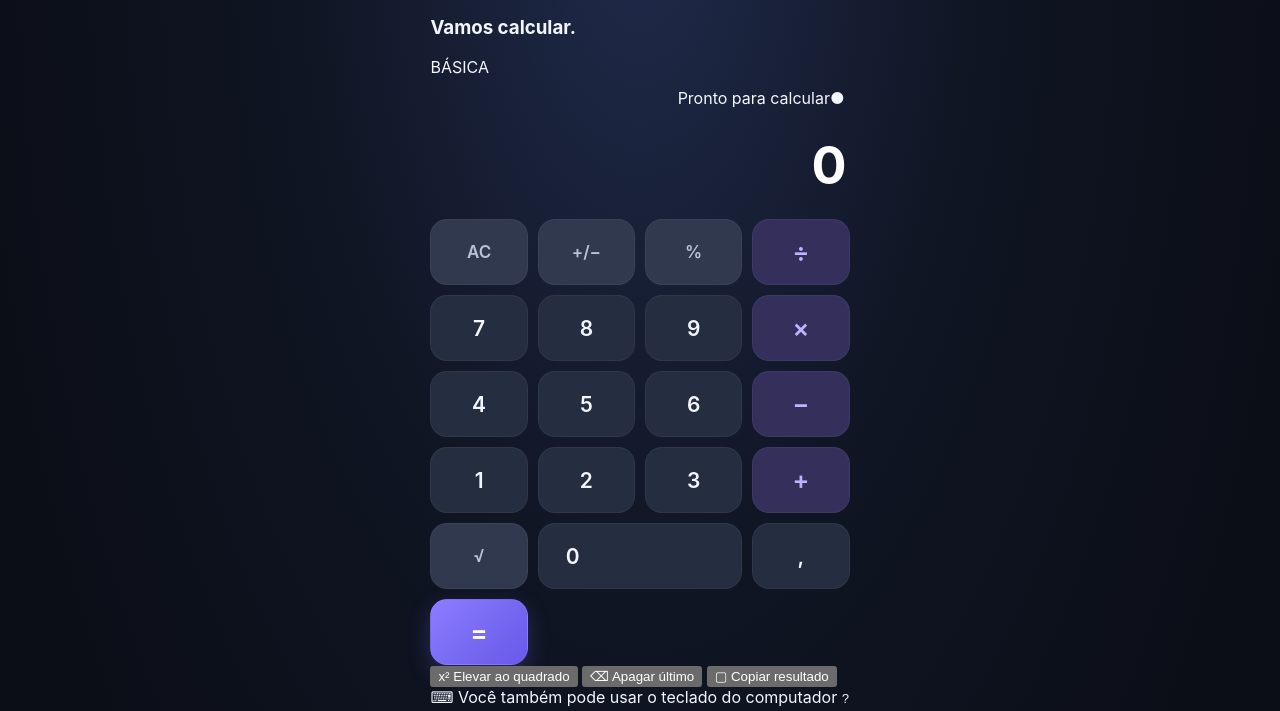
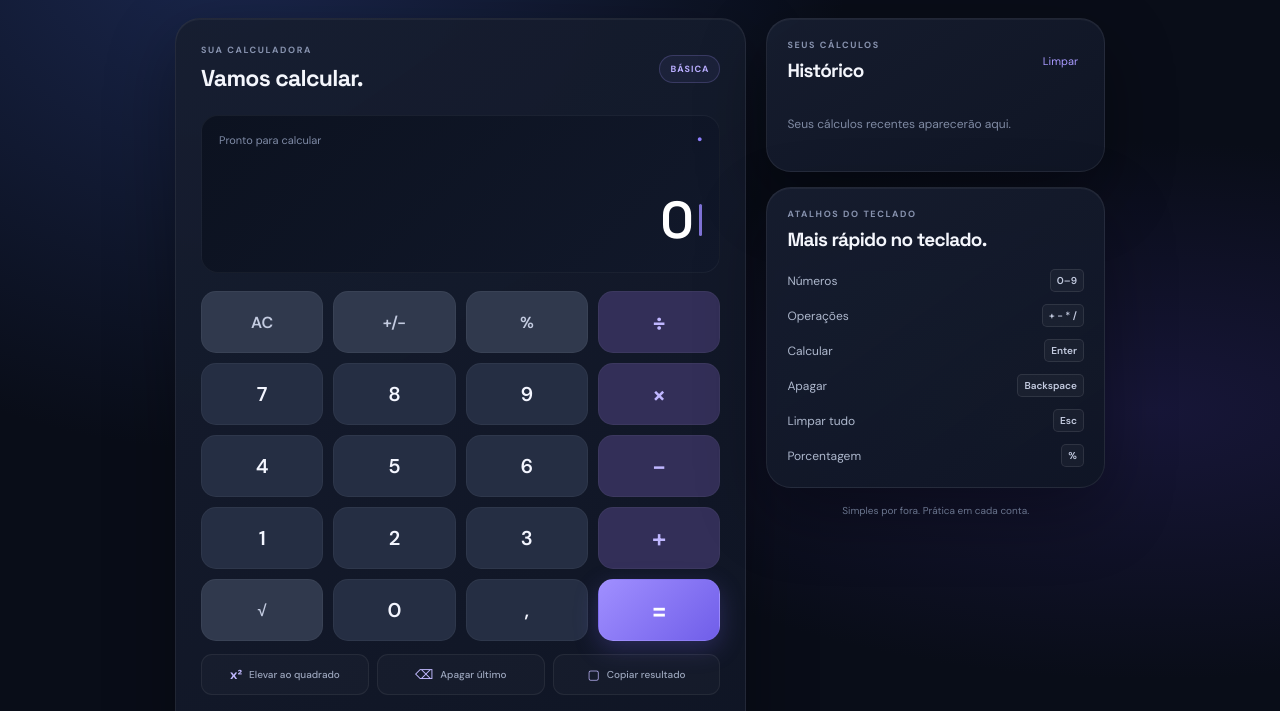
Before and after one commit to gpireseng1141/calculadora, a plain HTML site: page index.html in a window 1280 px wide. Shown: the part 90-801 px from the top of the page. Drawn offline with Linux system fonts and the light colour scheme.

Commit message:
Style modern calculator dashboard

```diff
--- a/style.css
+++ b/style.css
@@ -1,41 +1,56 @@
-:root {
-  color-scheme: dark;
-  font-family: Inter, ui-sans-serif, system-ui, -apple-system, BlinkMacSystemFont, "Segoe UI", sans-serif;
-  background: #0b0e17;
-  color: #f4f6ff;
-}
-* { box-sizing: border-box; }
-body {
-  min-height: 100vh;
-  margin: 0;
-  display: grid;
-  place-items: center;
-  padding: 28px 16px;
-  background: radial-gradient(ellipse at 50% 0%, #202b4b 0%, #101523 38%, #0b0e17 75%);
-}
-.app { width: min(100%, 420px); }
-.topbar { display: flex; align-items: center; justify-content: space-between; margin: 0 4px 18px; }
-.brand { display: flex; align-items: center; gap: 10px; font-weight: 750; letter-spacing: -.4px; font-size: 18px; }
-.brand-icon { display: grid; place-items: center; width: 30px; height: 30px; border-radius: 10px; background: #8b7cff; color: #fff; font-size: 22px; }
-.tag { color: #929bb4; font-size: 9px; letter-spacing: 1.5px; font-weight: 800; }
-.calculator { padding: 20px; border: 1px solid #ffffff14; border-radius: 26px; background: linear-gradient(145deg, #1b2132, #121725 72%); box-shadow: 0 28px 80px #0008, inset 0 1px #ffffff12; }
-.screen { min-height: 142px; display: flex; flex-direction: column; align-items: flex-end; justify-content: flex-end; padding: 10px 5px 22px; overflow: hidden; }
-.screen-label { align-self: flex-start; color: #8e98b1; font-size: 12px; margin-bottom: 16px; }
-.expression { max-width: 100%; color: #aeb6ca; font-size: 18px; min-height: 26px; overflow-wrap: anywhere; }
-.result { max-width: 100%; color: #fff; font-size: clamp(38px, 11vw, 52px); font-weight: 650; letter-spacing: -2px; overflow-wrap: anywhere; }
-.keys { display: grid; grid-template-columns: repeat(4, 1fr); gap: 10px; }
-.key { min-height: 66px; border: 1px solid #ffffff0c; border-radius: 17px; background: #252d40; color: #f4f6ff; font: inherit; font-size: 21px; font-weight: 600; cursor: pointer; transition: transform .12s, background .12s, border-color .12s; }
-.key:hover { background: #313c55; border-color: #ffffff24; }
-.key:active { transform: scale(.96); }
-.key.utility { background: #30394d; color: #b9c2d8; font-size: 17px; }
-.key.operator { background: #34305b; color: #bcb4ff; font-size: 25px; }
-.key.operator:hover { background: #49417e; }
-.key.equals { background: linear-gradient(135deg, #8b7cff, #6859e8); color: white; font-size: 26px; box-shadow: 0 8px 22px #7668f044; }
-.key.equals:hover { background: linear-gradient(135deg, #9a8dff, #7668f5); }
-.key.zero { grid-column: span 2; text-align: left; padding-left: 27px; }
-.calculator-footer { display: flex; align-items: center; justify-content: space-between; gap: 10px; padding: 17px 2px 0; color: #818ba4; font-size: 10px; }
-.copy-button { border: 0; background: transparent; color: #bcb4ff; font: inherit; font-size: 11px; cursor: pointer; }
-.copy-button:hover { color: #fff; }
-.credit { margin: 17px 0 0; text-align: center; color: #626d86; font-size: 11px; }
-@media (max-width: 360px) { .calculator { padding: 14px; } .keys { gap: 7px; } .key { min-height: 58px; border-radius: 14px; } }
-@media (prefers-reduced-motion: reduce) { *, *::before, *::after { transition: none !important; } }
+:root{color-scheme:dark;font-family:"DM Sans",ui-sans-serif,system-ui,sans-serif;background:#090d18;color:#f4f6fc;font-synthesis:none}
+*{box-sizing:border-box}
+body{min-height:100vh;margin:0;padding:28px 20px 20px;background:radial-gradient(ellipse at 18% 0%,#1b2850 0,transparent 42%),radial-gradient(ellipse at 90% 55%,#171638 0,transparent 38%),#090d18}
+button{font:inherit}
+.app-shell{width:min(100%,930px);margin:0 auto}
+.topbar{height:46px;display:flex;align-items:center;justify-content:space-between;margin-bottom:34px}
+.brand{display:flex;align-items:center;gap:10px;color:#f5f6ff;text-decoration:none;font:700 23px "Space Grotesk",sans-serif;letter-spacing:-1.3px}
+.brand-mark{display:grid;place-items:center;width:32px;height:32px;border-radius:10px;background:linear-gradient(145deg,#a99aff,#7161ee);font:700 23px "Space Grotesk";color:white}
+.brand-accent{color:#9d8cff}
+.topbar-right{display:flex;align-items:center;gap:9px;color:#8d98b2;font-size:9px;font-weight:700;letter-spacing:1.4px}
+.live-dot{width:7px;height:7px;border-radius:50%;background:#69d7a4;box-shadow:0 0 12px #69d7a477}
+.workspace{display:grid;grid-template-columns:minmax(0,1.35fr) minmax(260px,.8fr);gap:20px;align-items:start}
+.calculator-card,.side-card{border:1px solid #ffffff12;background:linear-gradient(145deg,#171e30ed,#101625f5);box-shadow:0 25px 70px #0005,inset 0 1px #ffffff0c;border-radius:25px}
+.calculator-card{padding:25px}
+.card-heading,.side-heading{display:flex;align-items:center;justify-content:space-between}
+.eyebrow{margin:0 0 7px;color:#8792ae;font-size:9px;font-weight:700;letter-spacing:1.6px}
+h1,h2{margin:0;font-family:"Space Grotesk",sans-serif;letter-spacing:-.7px}
+h1{font-size:23px}h2{font-size:19px}
+.mode-pill{padding:7px 10px;border:1px solid #a99aff35;border-radius:20px;color:#b9adff;background:#9381ff12;font-size:9px;font-weight:700;letter-spacing:1px}
+.screen{min-height:158px;margin:22px 0 18px;padding:16px 17px 19px;border:1px solid #ffffff0c;border-radius:17px;background:linear-gradient(135deg,#0c1220,#11182a);display:flex;flex-direction:column;align-items:flex-end;justify-content:flex-end;overflow:hidden}
+.screen-top{width:100%;display:flex;justify-content:space-between;color:#7f8ba6;font-size:11px}
+.screen-indicator{color:#8f80ff;font-size:9px}
+.expression{min-height:27px;width:100%;margin-top:13px;text-align:right;color:#9ca8c2;font-size:17px;overflow-wrap:anywhere}
+.result-row{display:flex;align-items:center;gap:8px;max-width:100%}
+.result{max-width:100%;color:#fff;font:600 clamp(38px,7vw,52px) "Space Grotesk",sans-serif;letter-spacing:-2.5px;overflow-wrap:anywhere}
+.result-cursor{width:3px;height:32px;border-radius:3px;background:#9a89ff;opacity:.8}
+.keys{display:grid;grid-template-columns:repeat(4,minmax(0,1fr));gap:10px}
+.key{min-width:0;min-height:62px;border:1px solid #ffffff0b;border-radius:15px;background:#252e43;color:#f4f6ff;font-size:20px;font-weight:600;cursor:pointer;transition:transform .12s,background .12s,border-color .12s}
+.key:hover{background:#34405a;border-color:#ffffff25}.key:active{transform:scale(.96)}
+.key:focus-visible,.text-action:focus-visible,.copy-button:focus-visible{outline:2px solid #a99aff;outline-offset:3px}
+.key.utility{background:#30394d;color:#c3cbe0;font-size:16px}
+.key.operator{background:#332f58;color:#c0b7ff;font-size:25px}.key.operator:hover{background:#49417b}
+.key.equals{background:linear-gradient(135deg,#a08fff,#705ee9);color:#fff;font-size:27px;box-shadow:0 8px 24px #7967ef40}
+.key.equals:hover{background:linear-gradient(135deg,#b0a3ff,#806ff8)}
+.key.zero{grid-column:span 1}
+.extra-actions{display:grid;grid-template-columns:repeat(3,1fr);gap:8px;margin-top:13px}
+.text-action{display:flex;justify-content:center;align-items:center;gap:7px;padding:11px 5px;border:1px solid #ffffff10;border-radius:11px;background:#ffffff06;color:#c2baff;font-size:13px;font-weight:700;cursor:pointer}
+.text-action span{color:#9ba5bc;font-size:10px;font-weight:500}.text-action:hover{background:#ffffff0d}
+.keyboard-note{display:flex;align-items:center;gap:8px;margin-top:19px;color:#7e89a2;font-size:10px}
+.keyboard-icon{font-size:15px;color:#a99aff}kbd{padding:4px 6px;border:1px solid #ffffff18;border-radius:5px;background:#ffffff09;color:#c4cbe0;font:600 10px "DM Sans",sans-serif}
+.side-panel{display:grid;gap:15px}
+.side-card{padding:20px}
+.clear-history{border:0;background:transparent;color:#a99aff;font-size:11px;cursor:pointer}.clear-history:hover{color:#fff}
+.history-list{display:grid;gap:3px;margin-top:15px}
+.empty-history{margin:0;padding:17px 0;color:#7f8aa3;font-size:12px;line-height:1.6}
+.history-item{display:flex;flex-direction:column;gap:4px;padding:11px 9px;border-radius:10px;text-align:right;cursor:pointer}
+.history-item:hover{background:#ffffff09}
+.history-expression{color:#8490aa;font-size:11px}.history-result{color:#f1efff;font:600 19px "Space Grotesk",sans-serif}
+.shortcuts-card h2{margin-bottom:17px}
+.shortcut-list{display:grid;gap:12px}
+.shortcut-list>div{display:flex;align-items:center;justify-content:space-between;color:#aeb8cd;font-size:12px}
+.side-footnote{margin:1px 4px;color:#69748d;font-size:10px;text-align:center}
+.page-footer{display:flex;justify-content:space-between;margin:24px 4px 0;color:#68738c;font-size:10px;letter-spacing:.4px}.page-footer>span:first-child{font-weight:800;letter-spacing:1.5px}
+@media(max-width:700px){body{padding:18px 13px}.topbar{margin-bottom:22px}.workspace{grid-template-columns:1fr;gap:14px}.calculator-card{padding:19px}.side-panel{grid-template-columns:1fr 1fr;align-items:start}.side-footnote{grid-column:1/-1}.key{min-height:58px}}
+@media(max-width:430px){.side-panel{grid-template-columns:1fr}.calculator-card{padding:15px}.keys{gap:8px}.key{min-height:56px;border-radius:13px}.extra-actions{grid-template-columns:1fr}.text-action span{font-size:11px}.result{font-size:40px}}
+@media(prefers-reduced-motion:reduce){*,*::before,*::after{transition:none!important}}
```
